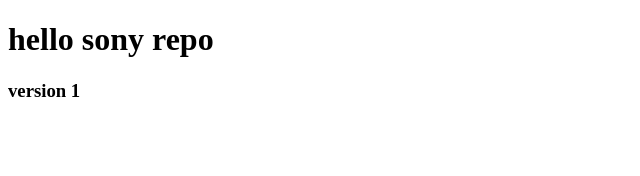
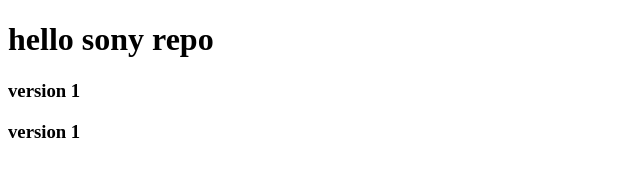
Before and after one commit to shivangi234/gitproject3, a plain HTML site: page index.html in a window 1280 px wide. Shown: the full height of the page, 0-640 px from the left. Drawn offline with Linux system fonts and the light colour scheme.

Commit message:
first commit

```diff
--- a/index.html
+++ b/index.html
@@ -9,5 +9,6 @@
 <body>
     <h1>hello sony repo</h1>
     <h3>version 1</h3>
+    <h3>version 1</h3>
 </body>
 </html>
```
